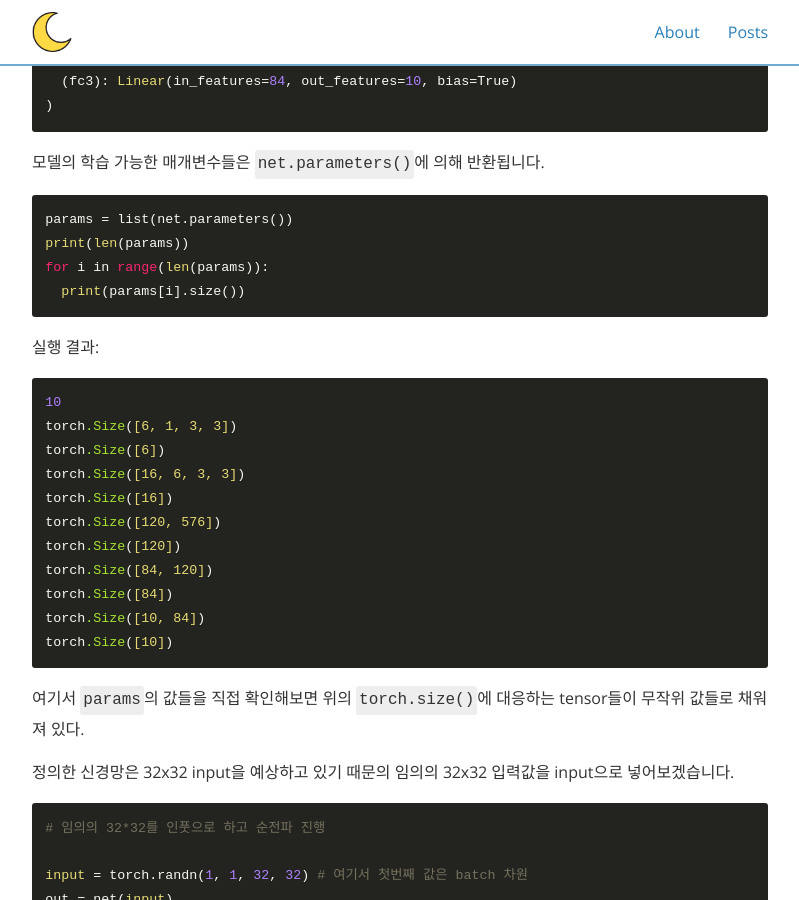
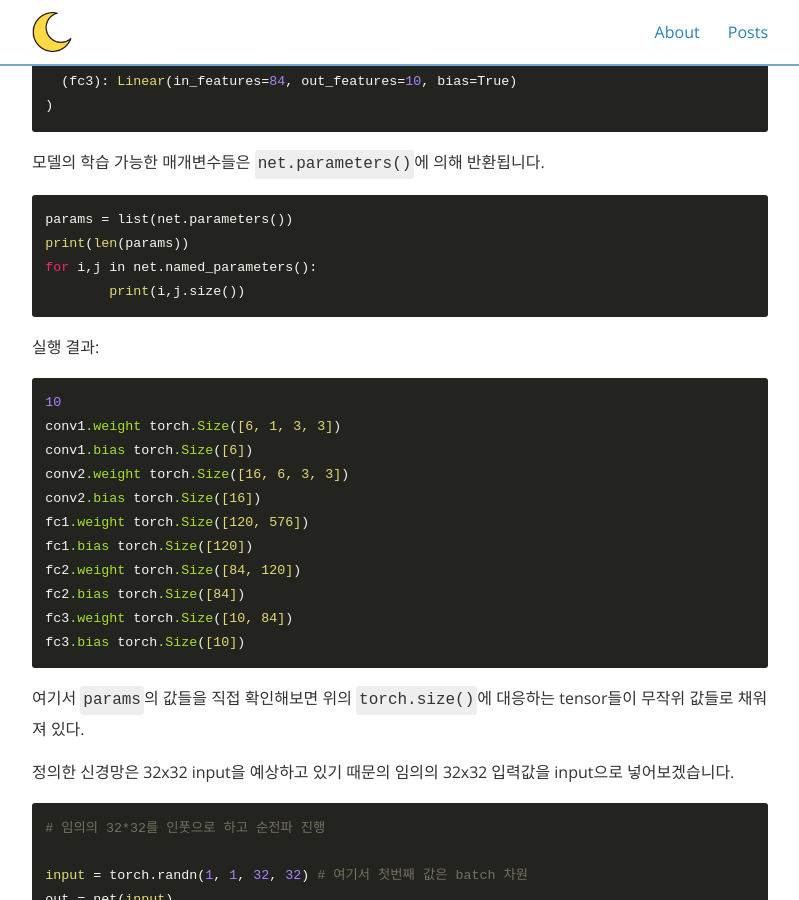
Before and after one commit to hoon-923/hoon-923.github.io, a Jekyll site: the page built from _posts/2021-02-12-Pytorch-tutorials--Neural-Networks.md, in a window 1280 px wide and 900 px high, scrolled down 2816 px. Shown: the whole window, without its empty margins (240-1039 px from the left). Built offline with Jekyll 4.4.1, drawn with Linux system fonts in a browser that asks for light colours; nearby versions of some CDN libraries; formulas are drawn with MathJax 3; comment, search, counter and statistics services are not loaded.

Commit message:
minor change

```diff
--- a/_posts/2021-02-12-Pytorch-tutorials--Neural-Networks.md
+++ b/_posts/2021-02-12-Pytorch-tutorials--Neural-Networks.md
@@ -104,24 +104,24 @@ Net(
 ~~~python
 params = list(net.parameters())
 print(len(params))
-for i in range(len(params)):
-  print(params[i].size())
+for i,j in net.named_parameters():
+	print(i,j.size())
 ~~~
 
 실행 결과:
 
 ~~~python
 10
-torch.Size([6, 1, 3, 3])
-torch.Size([6])
-torch.Size([16, 6, 3, 3])
-torch.Size([16])
-torch.Size([120, 576])
-torch.Size([120])
-torch.Size([84, 120])
-torch.Size([84])
-torch.Size([10, 84])
-torch.Size([10])
+conv1.weight torch.Size([6, 1, 3, 3])
+conv1.bias torch.Size([6])
+conv2.weight torch.Size([16, 6, 3, 3])
+conv2.bias torch.Size([16])
+fc1.weight torch.Size([120, 576])
+fc1.bias torch.Size([120])
+fc2.weight torch.Size([84, 120])
+fc2.bias torch.Size([84])
+fc3.weight torch.Size([10, 84])
+fc3.bias torch.Size([10])
 ~~~
 
 여기서 `params`의 값들을 직접 확인해보면 위의 `torch.size()`에 대응하는 tensor들이 무작위 값들로 채워져 있다.
```
